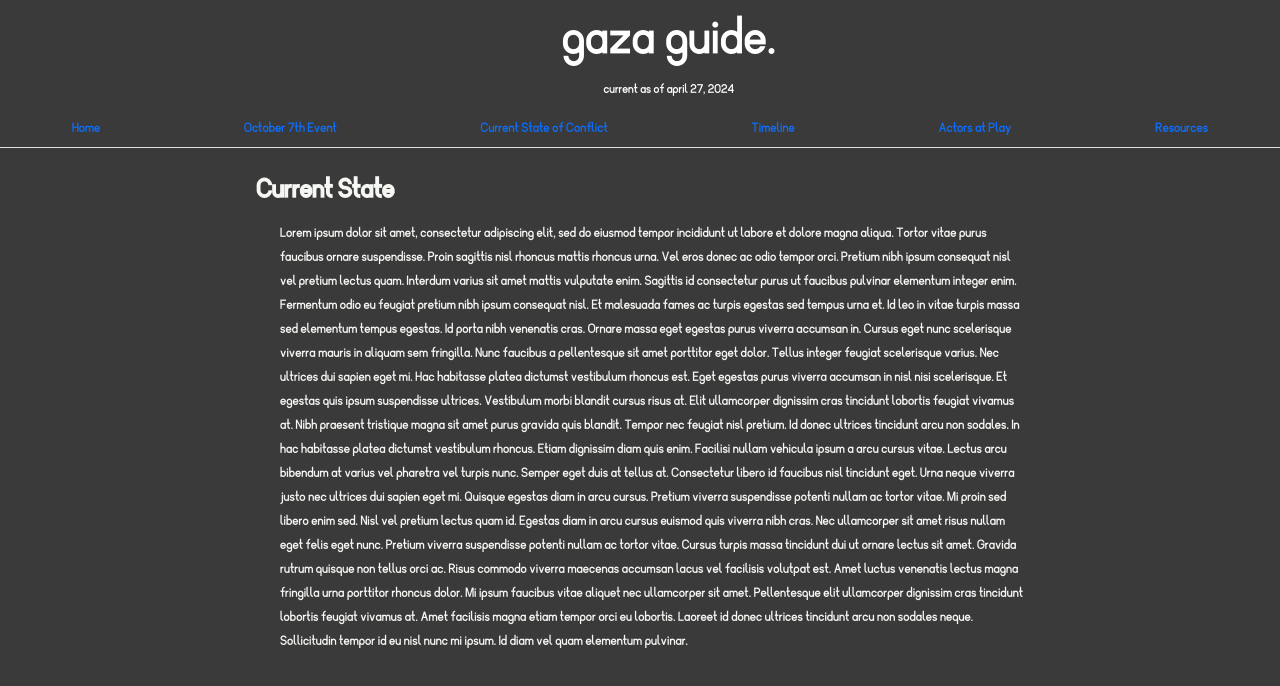
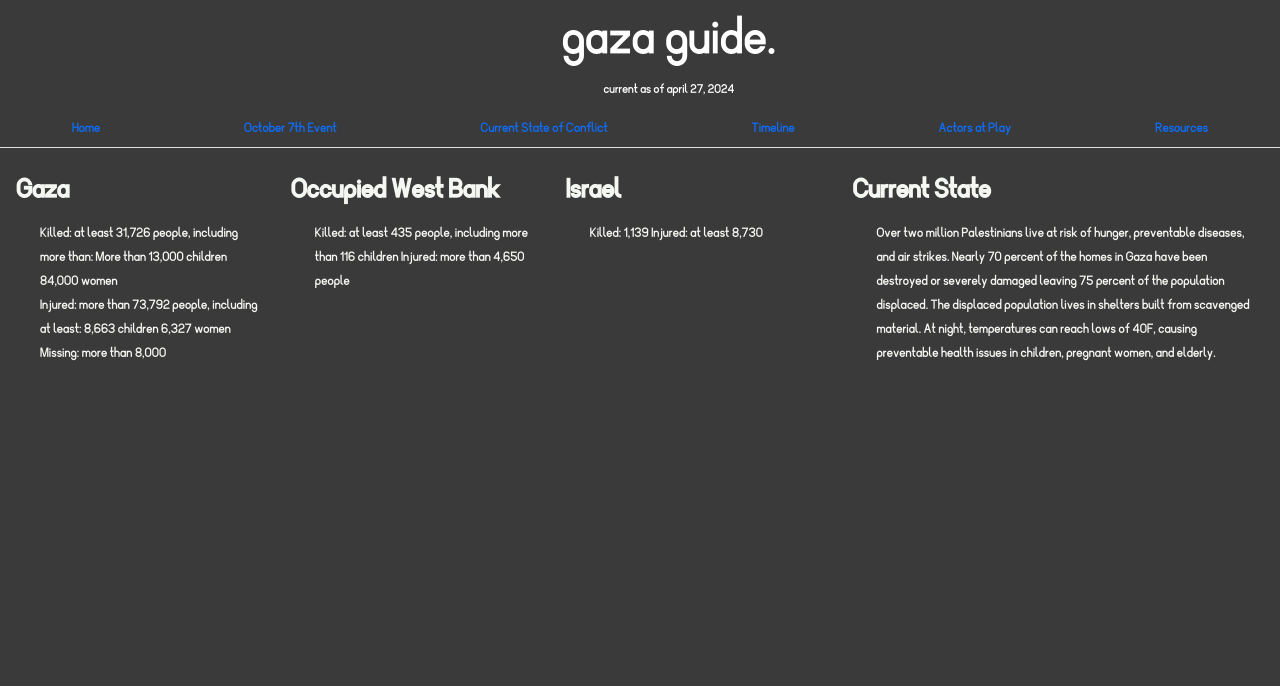
Before and after one commit to BJennin4/HIC_Project2, a React (Create React App) app in the folder gaza/: page /HIC_Project2/CurrentState in a window 1280 px wide. Shown: the top 686 px of the page. Built offline with nearby package versions, Linux system fonts and the light colour scheme.

Commit message:
unfinished but working CurrentState, map png for later

```diff
--- a/gaza/src/pages/CurrentState.js
+++ b/gaza/src/pages/CurrentState.js
@@ -1,22 +1,62 @@
 import '../App.css';
 import React from 'react';
 import Card from 'react-bootstrap/Card';
+import Container from 'react-bootstrap/Container';
+import Row from 'react-bootstrap/Row';
+import Col from 'react-bootstrap/Col';
 
 const CurrentState = () => {
     return (
         <div className='main-container'>
+
+                        <Card className="card-container">
+                            <Card.Body>
+                            <Card.Title>Gaza</Card.Title>
+                                <Card.Text>
+                    Killed: at least 31,726 people, including more than:
+	                    More than 13,000 children
+	                    84,000 women<br></br>
+                    Injured: more than 73,792 people, including at least:
+	                    8,663 children
+	                    6,327 women
+                    Missing: more than 8,000
+                                </Card.Text>
+                            </Card.Body>
+                        </Card>
+                        <Card className="card-container">
+                            <Card.Body>
+                            <Card.Title>Occupied West Bank</Card.Title>
+                                <Card.Text>
+                    Killed: at least 435 people, including more than 116 children
+                    Injured: more than 4,650 people
+                                </Card.Text>
+                            </Card.Body>
+                        </Card>
+                        <Card className="card-container">
+                            <Card.Body>
+                            <Card.Title>Israel</Card.Title>
+                                <Card.Text>
+                    Killed: 1,139
+                    Injured: at least 8,730
+                                </Card.Text>
+                            </Card.Body>
+                        </Card>
+                <br></br>
+                <Container>
+                <Row>
+                    <br></br>
                     <Card className='card-container'>
                         <Card.Body>
                         <Card.Title className='card-title'>Current State</Card.Title>
                             <Card.Text className='card-text'>
-                        Lorem ipsum dolor sit amet, consectetur adipiscing elit, sed do eiusmod tempor incididunt ut labore et dolore magna aliqua. Tortor vitae purus faucibus ornare suspendisse. Proin sagittis nisl rhoncus mattis rhoncus urna. Vel eros donec ac odio tempor orci. Pretium nibh ipsum consequat nisl vel pretium lectus quam. Interdum varius sit amet mattis vulputate enim. Sagittis id consectetur purus ut faucibus pulvinar elementum integer enim. Fermentum odio eu feugiat pretium nibh ipsum consequat nisl. Et malesuada fames ac turpis egestas sed tempus urna et. Id leo in vitae turpis massa sed elementum tempus egestas. Id porta nibh venenatis cras. Ornare massa eget egestas purus viverra accumsan in. Cursus eget nunc scelerisque viverra mauris in aliquam sem fringilla.
-
-                        Nunc faucibus a pellentesque sit amet porttitor eget dolor. Tellus integer feugiat scelerisque varius. Nec ultrices dui sapien eget mi. Hac habitasse platea dictumst vestibulum rhoncus est. Eget egestas purus viverra accumsan in nisl nisi scelerisque. Et egestas quis ipsum suspendisse ultrices. Vestibulum morbi blandit cursus risus at. Elit ullamcorper dignissim cras tincidunt lobortis feugiat vivamus at. Nibh praesent tristique magna sit amet purus gravida quis blandit. Tempor nec feugiat nisl pretium. Id donec ultrices tincidunt arcu non sodales. In hac habitasse platea dictumst vestibulum rhoncus. Etiam dignissim diam quis enim. Facilisi nullam vehicula ipsum a arcu cursus vitae. Lectus arcu bibendum at varius vel pharetra vel turpis nunc. Semper eget duis at tellus at. Consectetur libero id faucibus nisl tincidunt eget. Urna neque viverra justo nec ultrices dui sapien eget mi. Quisque egestas diam in arcu cursus.
-
-                        Pretium viverra suspendisse potenti nullam ac tortor vitae. Mi proin sed libero enim sed. Nisl vel pretium lectus quam id. Egestas diam in arcu cursus euismod quis viverra nibh cras. Nec ullamcorper sit amet risus nullam eget felis eget nunc. Pretium viverra suspendisse potenti nullam ac tortor vitae. Cursus turpis massa tincidunt dui ut ornare lectus sit amet. Gravida rutrum quisque non tellus orci ac. Risus commodo viverra maecenas accumsan lacus vel facilisis volutpat est. Amet luctus venenatis lectus magna fringilla urna porttitor rhoncus dolor. Mi ipsum faucibus vitae aliquet nec ullamcorper sit amet. Pellentesque elit ullamcorper dignissim cras tincidunt lobortis feugiat vivamus at. Amet facilisis magna etiam tempor orci eu lobortis. Laoreet id donec ultrices tincidunt arcu non sodales neque. Sollicitudin tempor id eu nisl nunc mi ipsum. Id diam vel quam elementum pulvinar.
+                        Over two million Palestinians live at risk of hunger, preventable diseases, and air strikes.
+                        Nearly 70 percent of the homes in Gaza have been destroyed or severely damaged leaving 75 percent of the population displaced. The displaced population lives in shelters built from scavenged material.
+                        At night, temperatures can reach lows of 40F, causing preventable health issues in children, pregnant women, and elderly.
                             </Card.Text>
                     </Card.Body>
                     </Card>
+                </Row>
+            </Container>
         </div>
     );
 };
--- a/gaza/src/pages/IDF.js
+++ b/gaza/src/pages/IDF.js
@@ -9,11 +9,21 @@ const IDF = () => {
                 <Card.Body>
                     <Card.Title className='card-title'>Israel Defense Forces</Card.Title>
                         <Card.Text className='card-text'>
-                        <p>Lorem ipsum dolor sit amet, consectetur adipiscing elit, sed do eiusmod tempor incididunt ut labore et dolore magna aliqua. Tortor vitae purus faucibus ornare suspendisse. Proin sagittis nisl rhoncus mattis rhoncus urna. Vel eros donec ac odio tempor orci. Pretium nibh ipsum consequat nisl vel pretium lectus quam. Interdum varius sit amet mattis vulputate enim. Sagittis id consectetur purus ut faucibus pulvinar elementum integer enim. Fermentum odio eu feugiat pretium nibh ipsum consequat nisl. Et malesuada fames ac turpis egestas sed tempus urna et. Id leo in vitae turpis massa sed elementum tempus egestas. Id porta nibh venenatis cras. Ornare massa eget egestas purus viverra accumsan in. Cursus eget nunc scelerisque viverra mauris in aliquam sem fringilla.</p>
-
-                        <p>Nunc faucibus a pellentesque sit amet porttitor eget dolor. Tellus integer feugiat scelerisque varius. Nec ultrices dui sapien eget mi. Hac habitasse platea dictumst vestibulum rhoncus est. Eget egestas purus viverra accumsan in nisl nisi scelerisque. Et egestas quis ipsum suspendisse ultrices. Vestibulum morbi blandit cursus risus at. Elit ullamcorper dignissim cras tincidunt lobortis feugiat vivamus at. Nibh praesent tristique magna sit amet purus gravida quis blandit. Tempor nec feugiat nisl pretium. Id donec ultrices tincidunt arcu non sodales. In hac habitasse platea dictumst vestibulum rhoncus. Etiam dignissim diam quis enim. Facilisi nullam vehicula ipsum a arcu cursus vitae. Lectus arcu bibendum at varius vel pharetra vel turpis nunc. Semper eget duis at tellus at. Consectetur libero id faucibus nisl tincidunt eget. Urna neque viverra justo nec ultrices dui sapien eget mi. Quisque egestas diam in arcu cursus.</p>
-
-                        <p>Pretium viverra suspendisse potenti nullam ac tortor vitae. Mi proin sed libero enim sed. Nisl vel pretium lectus quam id. Egestas diam in arcu cursus euismod quis viverra nibh cras. Nec ullamcorper sit amet risus nullam eget felis eget nunc. Pretium viverra suspendisse potenti nullam ac tortor vitae. Cursus turpis massa tincidunt dui ut ornare lectus sit amet. Gravida rutrum quisque non tellus orci ac. Risus commodo viverra maecenas accumsan lacus vel facilisis volutpat est. Amet luctus venenatis lectus magna fringilla urna porttitor rhoncus dolor. Mi ipsum faucibus vitae aliquet nec ullamcorper sit amet. Pellentesque elit ullamcorper dignissim cras tincidunt lobortis feugiat vivamus at. Amet facilisis magna etiam tempor orci eu lobortis. Laoreet id donec ultrices tincidunt arcu non sodales neque. Sollicitudin tempor id eu nisl nunc mi ipsum. Id diam vel quam elementum pulvinar.</p>
+                        The IDF was established on May 26, 1948 following Israel's Declaration of Independence
+                        </Card.Text>
+                </Card.Body>
+            </Card>
+            <Card className='card-container'>
+                <Card.Body>
+                    <Card.Title className='card-title'></Card.Title>
+                        <Card.Text className='card-text'>
+                        </Card.Text>
+                </Card.Body>
+            </Card>
+            <Card className='card-container'>
+                <Card.Body>
+                    <Card.Title className='card-title'></Card.Title>
+                        <Card.Text className='card-text'>
                         </Card.Text>
                 </Card.Body>
             </Card>
```
Also changed, not shown: gaza/src/images/israelmap.PNG (added). Lines whose indentation alone changed are shown as unchanged.
